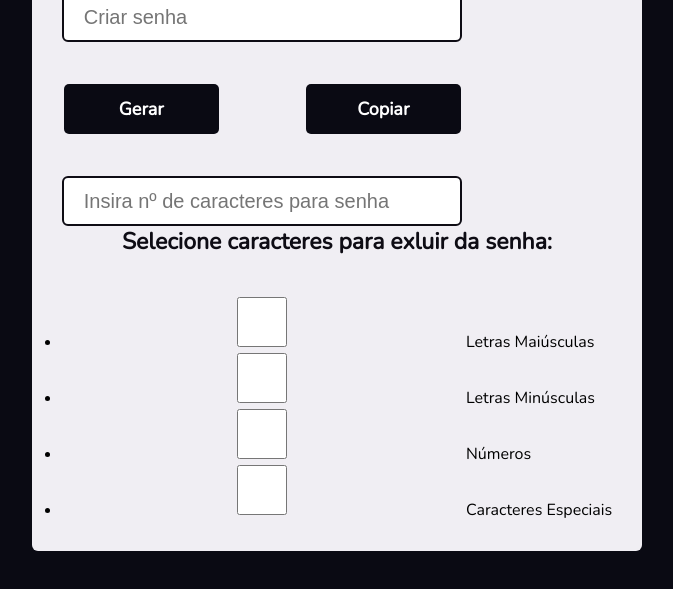
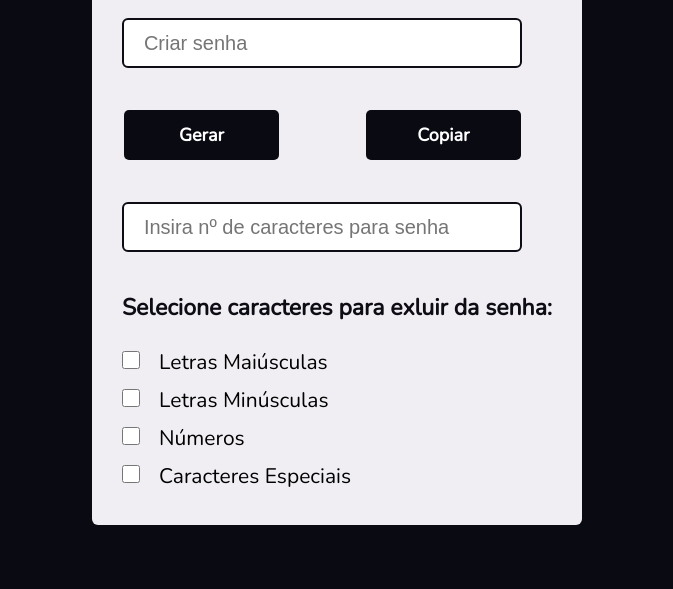
Before and after one commit to Woblew/geradordesenhas, a plain HTML site: page index.html in a window 1280 px wide. Shown: the part 179-768 px from the top of the page, without its empty margins (303-976 px from the left). Drawn offline with nearby package versions, Linux system fonts and the light colour scheme.

Commit message:
disgramacao lista

```diff
--- a/css/estilo.css
+++ b/css/estilo.css
@@ -12,7 +12,7 @@
      display: flex;
      min-height: 100vh;
      font-family: 'Nunito', sans-serif;
-       }
+    }
 
     .box{
       background-color: rgb(240, 238, 243);
@@ -27,6 +27,13 @@
         font-size: 23px;
         color: #0e0c14;
     }
+
+    .box h2{
+      margin-bottom: 20px;
+      text-align: center;
+      font-size: 23px;
+      color: #0e0c14;
+  }
 
     input {
       padding: 20px;
@@ -69,3 +76,29 @@
         color: white;
         background-color: #3b2e61;
       }
+
+      #sizeInput {
+        margin-bottom: 40px;
+      }
+
+      ul {
+        list-style-type: none;
+      }
+
+    label {
+        font-family: 'Nunito', sans-serif;
+        font-size: 21px;
+        display: inline-block;
+        padding: 5px;
+      }
+
+      input[type="checkbox"] {
+        display: inline-block;
+            margin-right: 10px;
+            border: 2px solid #ccc;
+            border-radius: 4px;
+            width: 18px;
+            height: 18px;
+            text-align: center;
+            line-height: 20px;
+      }
--- a/index.html
+++ b/index.html
@@ -27,7 +27,8 @@
 
              <input type="number" id="sizeInput" name=""  placeholder="Insira nº de caracteres para senha">
 
-            <h1>Selecione caracteres para exluir da senha:</h1>
+
+             <h2 class="titulo-lista">Selecione caracteres para exluir da senha:</h2>
 
                 <ul>
                     <li>
```
